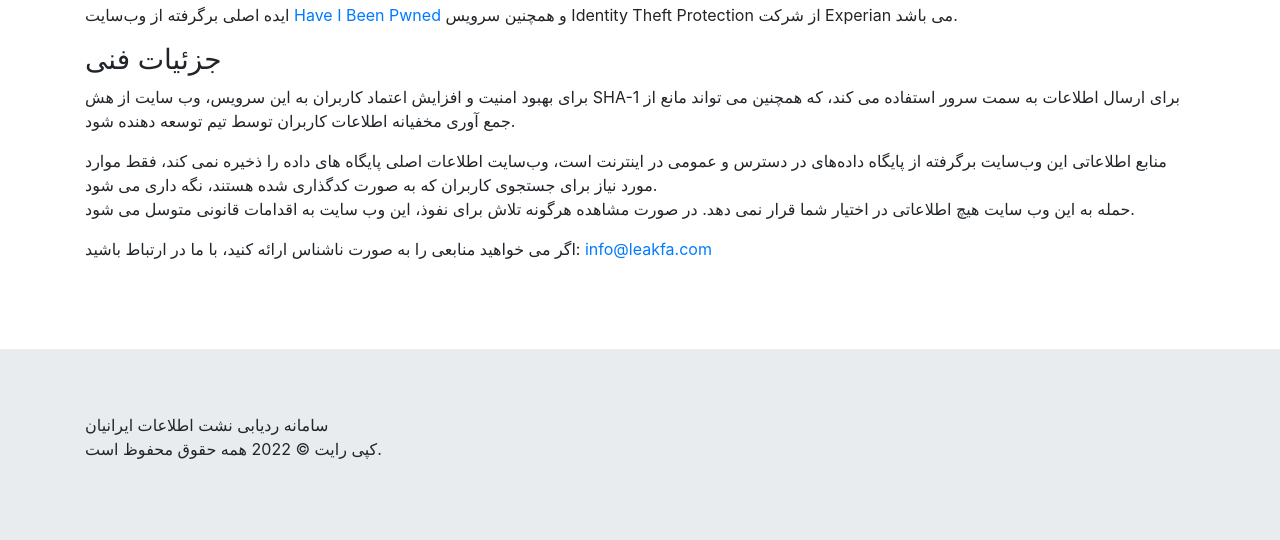
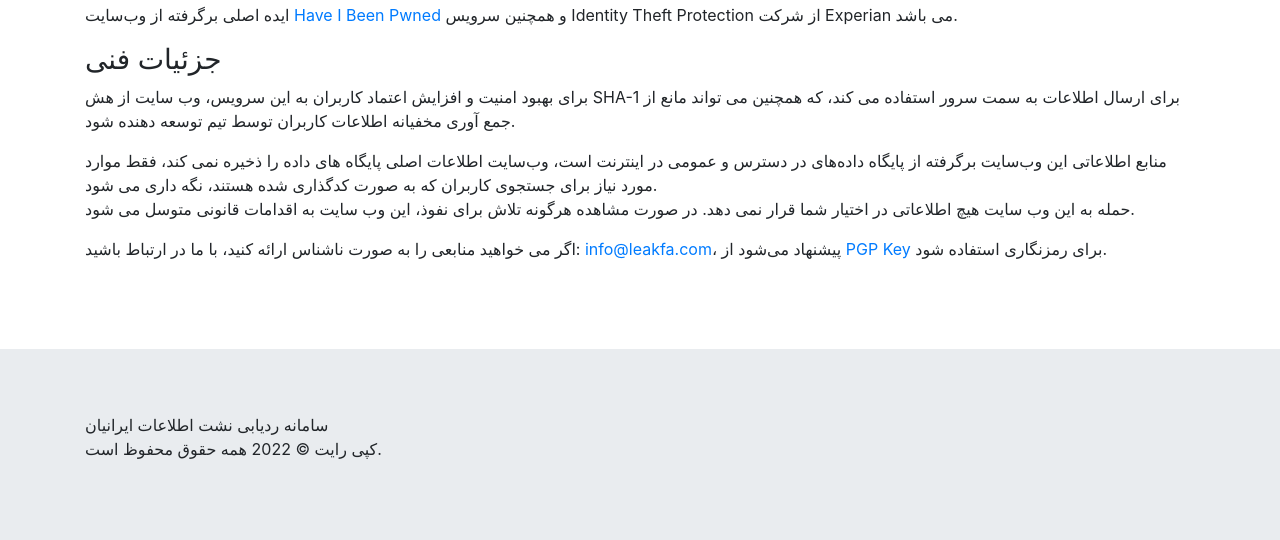
Before and after one commit to Leakfarsi/Leakfa.com, a PHP site: page /about in a window 1280 px wide. Shown: the part 528-1068 px from the top of the page. Run offline with PHP 8.4, Linux system fonts and the light colour scheme; some libraries are stand-ins or nearby versions.

Commit message:
Added PGP Key

```diff
--- a/about.php
+++ b/about.php
@@ -20,7 +20,7 @@
         <h3 class="breach-title">جزئیات فنی</h3>
         <p>برای بهبود امنیت و افزایش اعتماد کاربران به این سرویس، وب سایت از هش SHA-1 برای ارسال اطلاعات به سمت سرور استفاده می کند، که همچنین می تواند مانع از جمع آوری مخفیانه اطلاعات کاربران توسط تیم توسعه دهنده شود.</p>
         <p>منابع اطلاعاتی این وب‌سایت برگرفته از پایگاه داده‌های در دسترس و عمومی در اینترنت است، وب‌سایت اطلاعات اصلی پایگاه های داده را ذخیره نمی کند،  فقط موارد مورد نیاز برای جستجوی کاربران که به صورت کدگذاری شده هستند، نگه داری می شود.<br/>حمله به این وب سایت هیچ اطلاعاتی در اختیار شما قرار نمی دهد. در صورت مشاهده هرگونه تلاش برای نفوذ، این وب سایت به اقدامات قانونی متوسل می شود.</p>
-        <p>اگر می خواهید منابعی را به صورت ناشناس ارائه کنید، با ما در ارتباط باشید: <a href="mailto:info@leakfa.com">info@leakfa.com</a>
+        <p>اگر می خواهید منابعی را به صورت ناشناس ارائه کنید، با ما در ارتباط باشید: <a href="mailto:info@leakfa.com">info@leakfa.com</a>، پیشنهاد می‌شود از <a href="https://keyserver.ubuntu.com/pks/lookup?op=get&search=0x8eba26e301b4ac8584f91dd6f89c33ed43bb86b3"target="_blank">PGP Key</a> برای رمزنگاری استفاده شود.
     </div>
 
     <?php require 'src/footer.php'; ?>
```
